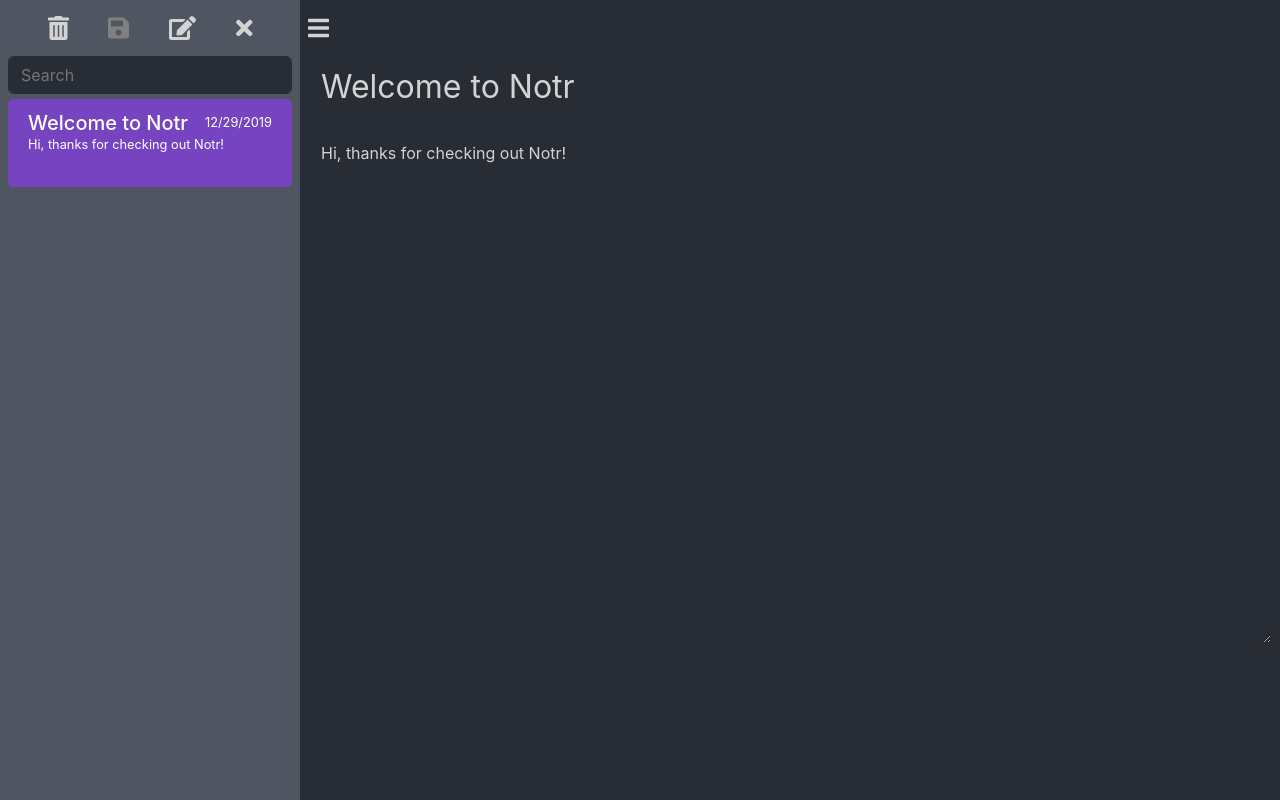
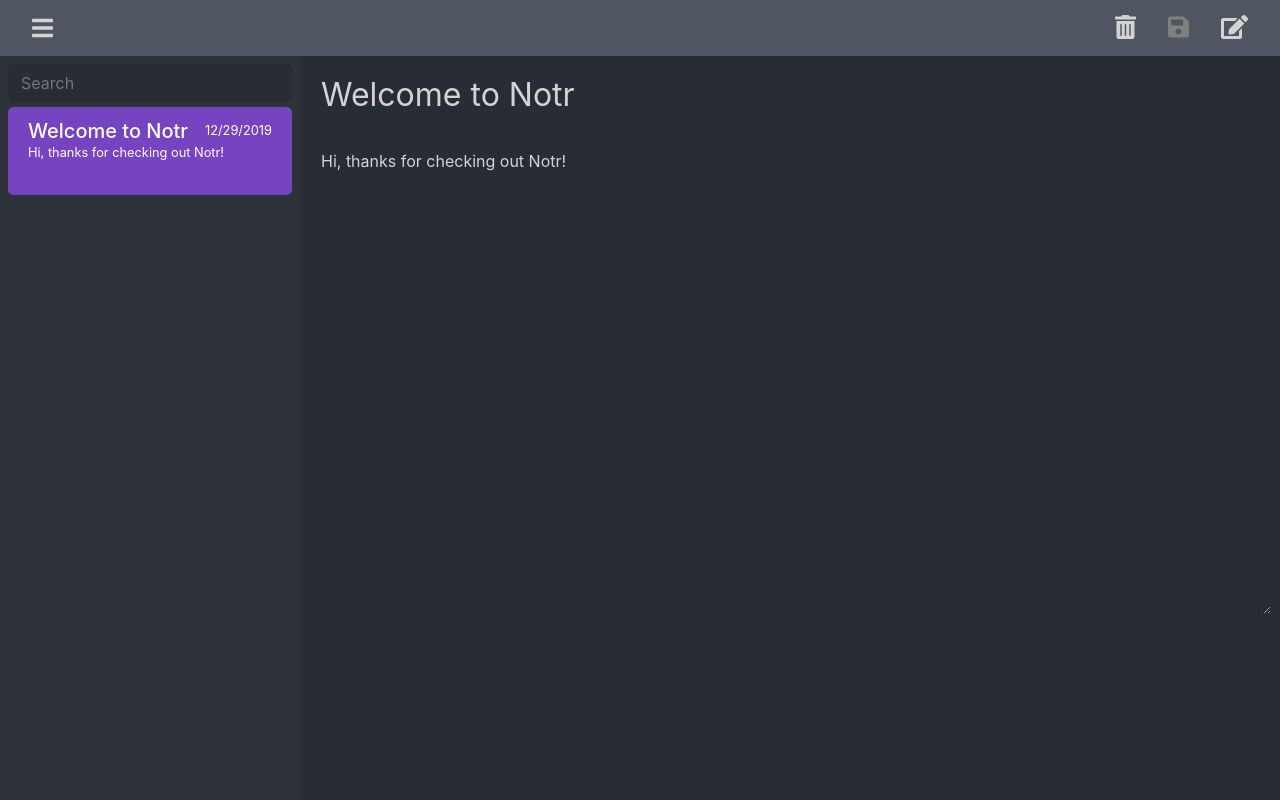
Before and after one commit to neallseth/notr, a React (Create React App) app: page / in a window 1280 px wide. Built offline with nearby package versions, Linux system fonts and the light colour scheme.

Commit message:
navbar addition

```diff
--- a/src/App.js
+++ b/src/App.js
@@ -2,6 +2,7 @@
 import "./css/App.css";
 import NoteList from "./components/NoteList";
 import EditingPanel from "./components/EditingPanel";
+import NavBar from "./components/NavBar";
 
 class App extends React.Component {
   state = {
@@ -138,6 +139,20 @@
 
     return (
       <div className="App">
+
+        <NavBar
+          onSidebarToggle={this.handleSidebarToggle.bind(this)}
+          items={filteredNotes}
+          saveEnabled={this.changeDetected()}
+          onItemDelete={this.handleItemDelete.bind(this)}
+          onItemCreate={this.handleItemCreate.bind(this)}
+          activeID={this.state.activeID}
+          onSave={this.handleSave.bind(this)}
+
+        ></NavBar>
+
+        <div className="main">
+
           <div
             className={
               this.state.sidebarOpen
@@ -153,7 +168,6 @@
               onItemDelete={this.handleItemDelete.bind(this)}
               onItemCreate={this.handleItemCreate.bind(this)}
               activeID={this.state.activeID}
-            onSidebarToggle={this.handleSidebarToggle.bind(this)}
               onSave={this.handleSave.bind(this)}
             ></NoteList>
           </div>
@@ -171,6 +185,8 @@
             ></EditingPanel>
           </div>
         </div>
+
+      </div>
     );
   }
 }
--- a/src/components/EditingPanel.js
+++ b/src/components/EditingPanel.js
@@ -1,7 +1,5 @@
 import React from "react";
 import styles from "../css/EditingPanel.module.css";
-import { FontAwesomeIcon } from "@fortawesome/react-fontawesome";
-import { faBars } from "@fortawesome/free-solid-svg-icons";
 
 function EditingPanel(props) {
   function onTitleChange(e) {
@@ -20,11 +18,6 @@
     if (props.item) {
       return (
         <>
-          <FontAwesomeIcon
-            icon={faBars}
-            className={styles.optionBtns}
-            onClick={props.onSidebarToggle}
-          />
           <input
             className={styles.titleInput}
             type="text"
--- /dev/null
+++ b/src/components/NavBar.js
@@ -0,0 +1,83 @@
+import React from 'react';
+import styles from "../css/NavBar.module.css";
+import { FontAwesomeIcon } from "@fortawesome/react-fontawesome";
+import {
+    faBars, faEdit,
+    faTrashAlt,
+    faSave,
+} from "@fortawesome/free-solid-svg-icons";
+
+
+
+function NavBar(props) {
+    function getComposeButton() {
+        if (props.items.length) {
+            const { title, contents } = props.items[0];
+            if (title || contents) {
+                return (
+                    <FontAwesomeIcon
+                        icon={faEdit}
+                        className={styles.optionBtn}
+                        onClick={props.onItemCreate}
+                    />
+                );
+            } else {
+                return (
+                    <FontAwesomeIcon
+                        icon={faEdit}
+                        className={styles.optionBtnDeactivated}
+                    />
+                );
+            }
+        } else {
+            return (
+                <FontAwesomeIcon
+                    icon={faEdit}
+                    className={styles.optionBtn}
+                    onClick={props.onItemCreate}
+                />
+            );
+        }
+    }
+    function getSaveButton() {
+        if (props.saveEnabled) {
+            return (
+                <FontAwesomeIcon
+                    icon={faSave}
+                    className={styles.optionBtn}
+                    onClick={props.onSave}
+                />
+            );
+        } else {
+            return (
+                <FontAwesomeIcon
+                    icon={faSave}
+                    className={styles.optionBtnDeactivated}
+                />
+            );
+        }
+    }
+
+    return <header className={styles.bar}>
+        <FontAwesomeIcon
+            icon={faBars}
+            className={styles.optionBtn}
+            onClick={props.onSidebarToggle}
+        />
+        <div className={styles.optionBtnGroup}>
+            <FontAwesomeIcon
+                icon={faTrashAlt}
+                className={styles.optionBtn}
+                onClick={props.onItemDelete}
+            />
+
+            {getSaveButton()}
+            {getComposeButton()}
+
+        </div>
+
+
+    </header>
+}
+
+export default NavBar;
--- a/src/components/NoteList.js
+++ b/src/components/NoteList.js
@@ -1,78 +1,11 @@
 import React from "react";
 import styles from "../css/NoteList.module.css";
 import NoteListItem from "./NoteListItem";
-import { FontAwesomeIcon } from "@fortawesome/react-fontawesome";
-import {
-  faEdit,
-  faTrashAlt,
-  faSave,
-  faTimes
-} from "@fortawesome/free-solid-svg-icons";
 
 function NoteList(props) {
-  function getComposeButton() {
-    if (props.items.length) {
-      const { title, contents } = props.items[0];
-      if (title || contents) {
-        return (
-          <FontAwesomeIcon
-            icon={faEdit}
-            className={styles.optionBtns}
-            onClick={props.onItemCreate}
-          />
-        );
-      } else {
-        return (
-          <FontAwesomeIcon
-            icon={faEdit}
-            className={styles.optionBtnDeactivated}
-          />
-        );
-      }
-    } else {
-      return (
-        <FontAwesomeIcon
-          icon={faEdit}
-          className={styles.optionBtns}
-          onClick={props.onItemCreate}
-        />
-      );
-    }
-  }
-  function getSaveButton() {
-    if (props.saveEnabled) {
-      return (
-        <FontAwesomeIcon
-          icon={faSave}
-          className={styles.optionBtns}
-          onClick={props.onSave}
-        />
-      );
-    } else {
-      return (
-        <FontAwesomeIcon
-          icon={faSave}
-          className={styles.optionBtnDeactivated}
-        />
-      );
-    }
-  }
+
   return (
     <div className={styles.listContainer}>
-      <div className={styles.optionBtnGroup}>
-        <FontAwesomeIcon
-          icon={faTrashAlt}
-          className={styles.optionBtns}
-          onClick={props.onItemDelete}
-        />
-        {getSaveButton()}
-        {getComposeButton()}
-        <FontAwesomeIcon
-          icon={faTimes}
-          className={styles.optionBtns}
-          onClick={props.onSidebarToggle}
-        />
-      </div>
       <div className={styles.searchContainer}>
         <input
           className={styles.search}
--- a/src/css/App.css
+++ b/src/css/App.css
@@ -2,7 +2,14 @@
   background-color: var(--themePrimary);
   height: 100vh;
   display: flex;
+  flex-direction: column;
   overflow: hidden;
+}
+
+.main{
+  display:flex;
+  flex-direction: row;
+  height:100%
 }
 
 :root {
@@ -10,6 +17,7 @@
   --themeSecondary: #505661;
   --themeTertiary: #7644c0;
   --themeAccent: rgba(121, 82, 179, 0.25);
+  --themeAccent2:#2d323b;
   --borderRadius: 0.35rem;
 }
 
--- a/src/css/EditingPanel.module.css
+++ b/src/css/EditingPanel.module.css
@@ -11,7 +11,6 @@
   background-color: transparent;
   border: none;
   font-size: 2rem;
-
   padding: 0.375rem 0.75rem;
   line-height: 1.5;
   color: lightgray;
@@ -50,15 +49,6 @@
   box-shadow: 0 0 0 3px var(--themeAccent);
 }
 
-.optionBtns {
-  font-size: 1.5rem;
-  margin-bottom: 1rem;
-  margin-top: 0.5rem;
-}
-
-.optionBtns:hover {
-  filter: drop-shadow(0 0 5px var(--themeTertiary));
-}
 
 @media only screen and (max-width: 600px) {
   .titleInput {
--- /dev/null
+++ b/src/css/NavBar.module.css
@@ -0,0 +1,28 @@
+.bar{
+    background-color: var(--themeSecondary);
+    min-height:3.5rem;
+    padding:.5rem 1rem;
+    display: flex;
+    justify-content: space-between;
+    align-items: center;
+}
+
+.optionBtn {
+    font-size: 1.5rem;
+margin-left: 1rem;
+margin-right:1rem;
+}
+
+  .optionBtnDeactivated {
+    font-size: 1.5rem;
+    margin-left: 1rem;
+margin-right:1rem;
+
+    color: grey;
+    cursor: default;
+  }
+
+
+  .optionBtn:hover {
+    filter: drop-shadow(0 0 5px var(--themeSecondary));
+  }
--- a/src/css/NoteList.module.css
+++ b/src/css/NoteList.module.css
@@ -1,8 +1,8 @@
 .listContainer {
   display: flex;
   flex-direction: column;
-  height: 100vh;
-  background-color: var(--themeSecondary);
+  height: 100%;
+  background-color: var(--themeAccent2);
   padding: 0.5rem;
 }
 
@@ -16,7 +16,6 @@
 .listGroup::-webkit-scrollbar {
   width: 10px;
   background-color: rgba(0, 0, 0, 0);
-  -webkit-border-radius: 100px;
 }
 .listGroup::-webkit-scrollbar:hover {
   background-color: rgba(0, 0, 0, 0.09);
```
Lines whose indentation alone changed are shown as unchanged.
